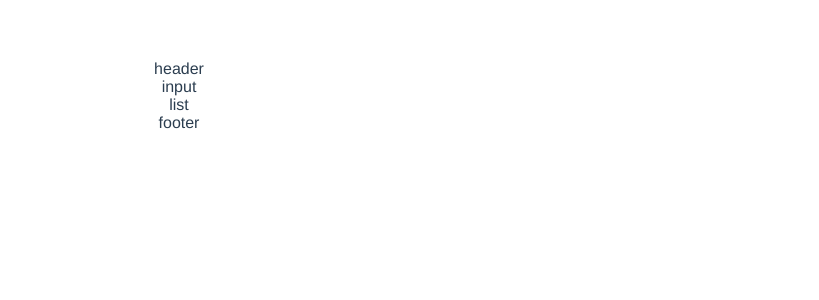
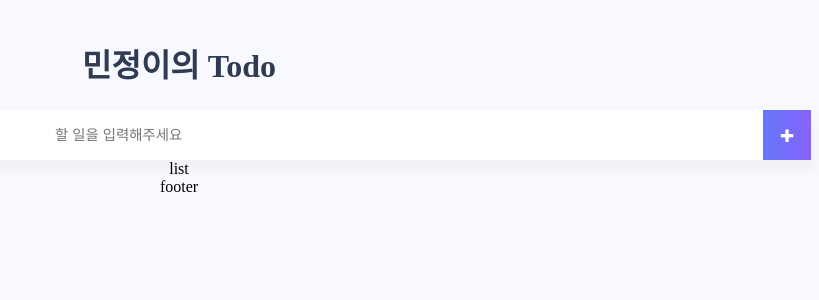
Before and after one commit to minjungx2/vue-todo, a Vue app: page / in a window 1280 px wide. Shown: the top 300 px of the page, without its empty margins (461-1280 px from the left). Built offline with nearby package versions, Linux system fonts and the light colour scheme.

Commit message:
입력값  localStorage에 저장

```diff
--- a/src/App.vue
+++ b/src/App.vue
@@ -24,12 +24,18 @@ export default {
 </script>
 
 <style>
-#app {
-  font-family: Avenir, Helvetica, Arial, sans-serif;
-  -webkit-font-smoothing: antialiased;
-  -moz-osx-font-smoothing: grayscale;
-  text-align: center;
-  color: #2c3e50;
-  margin-top: 60px;
+body {
+    text-align: center;
+    background-color: ghostwhite;
+}
+input {
+    border-style: groove;
+    width: 200px;
+}
+button {
+    border-style: groove;
+}
+.shadow {
+    box-shadow: 5px 10px 10px rgba(0, 0, 0, 0.03);
 }
 </style>
--- a/src/components/TodoHeader.vue
+++ b/src/components/TodoHeader.vue
@@ -1,5 +1,7 @@
 <template>
-    <div>header</div>
+    <header>
+        <h1>민정이의 Todo</h1>
+    </header>
 </template>
 
 <script>
@@ -9,5 +11,9 @@ export default {
 </script>
 
 <style scoped>
-
+h1 {
+    color: #2F3B52;
+    font-weight: 900;
+    margin: 2.5rem 0 1.5rem;
+}
 </style>
--- a/src/components/TodoInput.vue
+++ b/src/components/TodoInput.vue
@@ -1,13 +1,64 @@
 <template>
-    <div>input</div>
+    <div class="inputBox shadow">
+        <input
+        type="text"
+        v-model="newTodoItem"
+        placeholder="할 일을 입력해주세요"
+        v-on:keyup.enter="addTodo"
+        >
+        <span class="addContainer" v-on:click="addTodo">
+            <i class="addBtn fa fa-plus" aria-hidden="true"></i>
+        </span>
+    </div>
 </template>
 
 <script>
 export default {
+    data() {
+        return {
+            newTodoItem: ''
+        }
+    },
 
+    methods: {
+        addTodo() {
+            if (this.newTodoItem !== "") {
+                let value = this.newTodoItem && this.newTodoItem.trim();
+                localStorage.setItem(value, value);
+                this.clearInput();
+            }
+        },
+
+        clearInput() {
+            this.newTodoItem = "";
+        }
+    }
 }
 </script>
 
 <style scoped>
-
+input:focus {
+    outline: none;
+}
+.inputBox {
+    background: white;
+    height: 50px;
+    line-height: 50px;
+    border-radius: 5px;
+}
+.inputBox input {
+    border-style: none;
+    font-size: 0.9rem;
+}
+.addContainer {
+    float: right;
+    background: linear-gradient(to right, #6478FB, #8763FB);
+    display: inline-block;
+    width: 3rem;
+    border-radius: 0 epx 5px 0;
+}
+.addBtn {
+    color: white;
+    vertical-align: middle;
+}
 </style>
```
Also changed, not shown: 1 other file (tests, documents, lock files or other folders).
